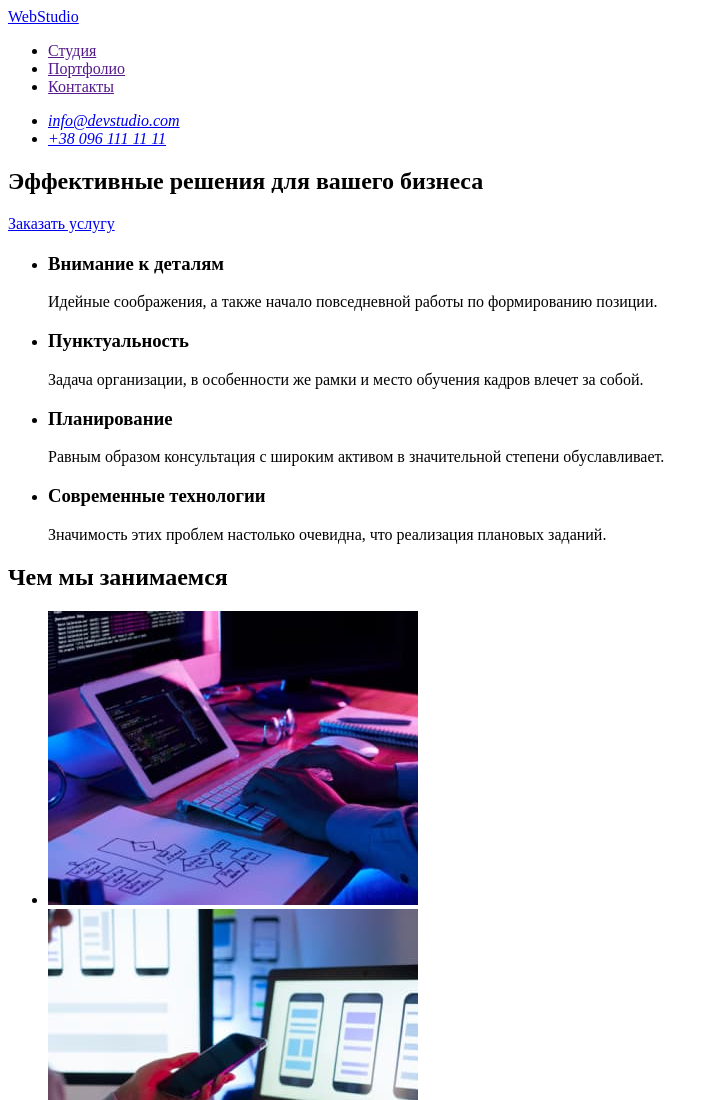
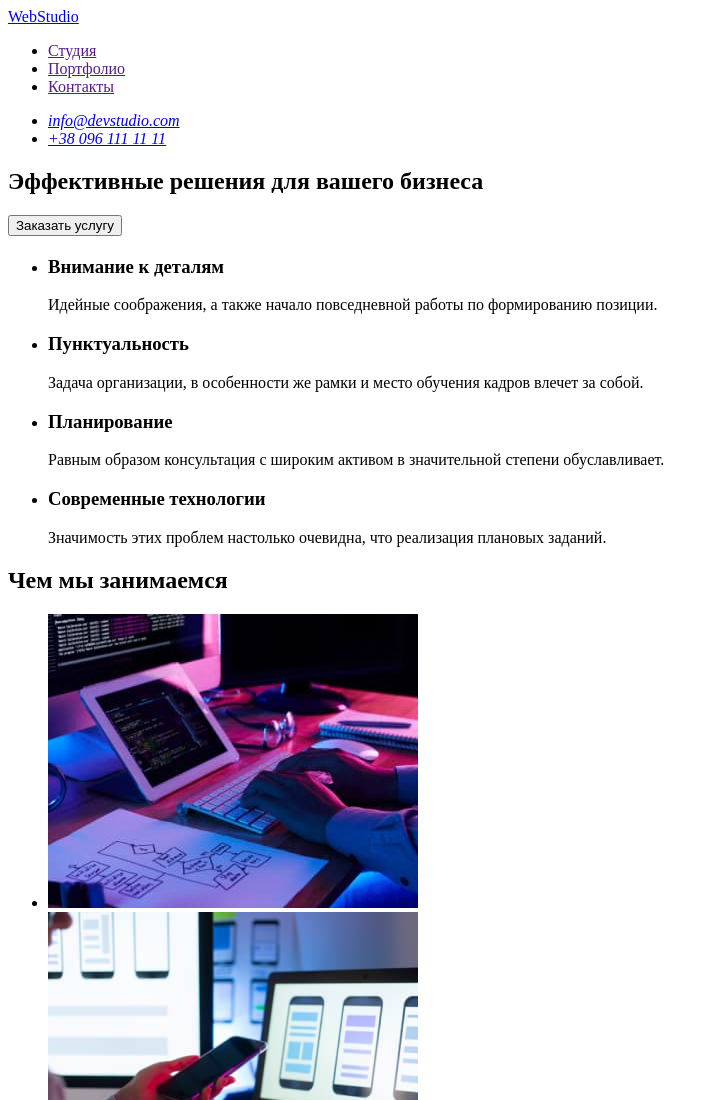
Before and after one commit to V0vkSK/learning-markup, a plain HTML site: page index.html in a window 1280 px wide. Shown: the top 1100 px of the page, without its empty margins (0-717 px from the left). Drawn offline with Linux system fonts and the light colour scheme.

Commit message:
Добавил button

```diff
--- a/index.html
+++ b/index.html
@@ -31,7 +31,7 @@
     <div>
         <section>
             <h1>Эффективные решения для вашего бизнеса</h1>
-            <a href="/">Заказать услугу</a>
+            <button>Заказать услугу</button>
         </section>
     </div>
 
```
